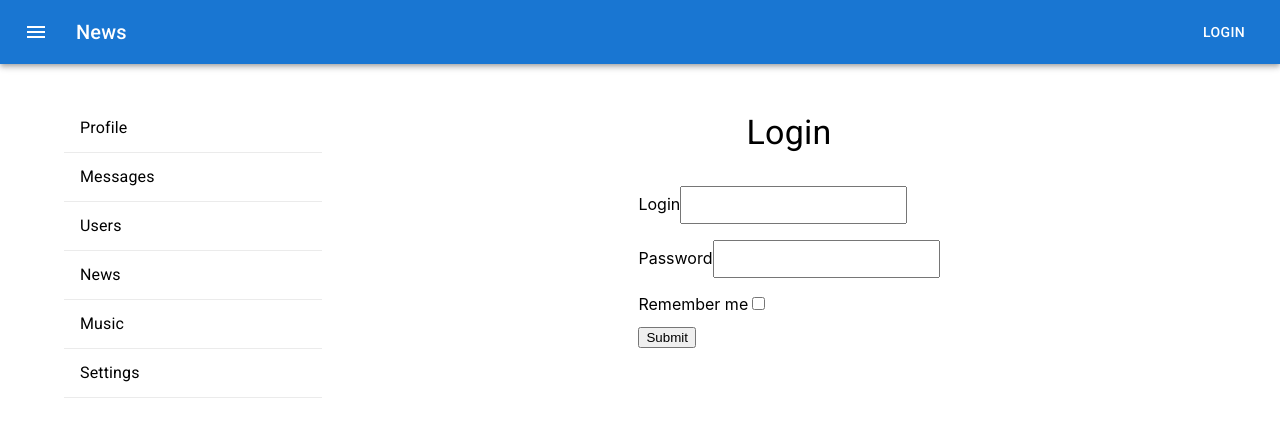
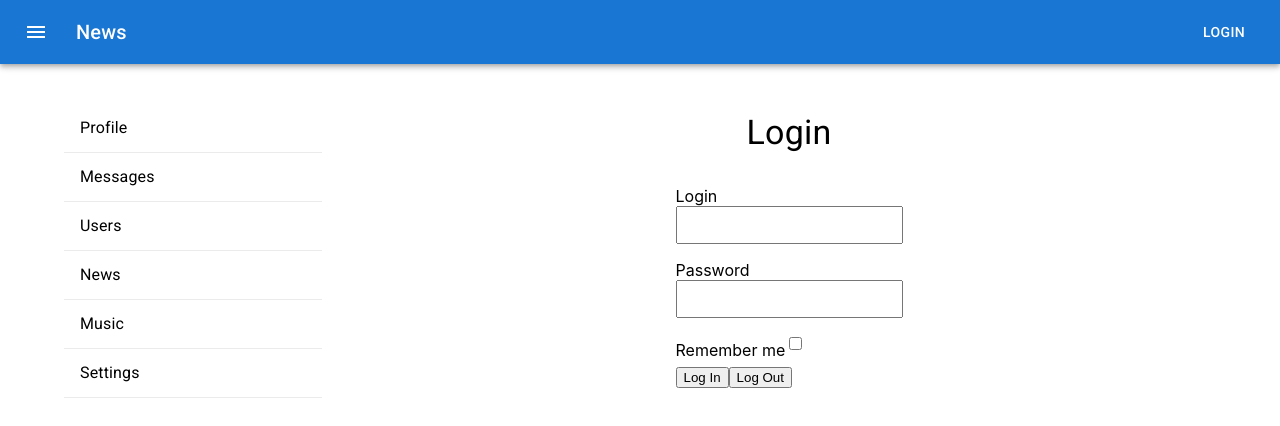
Before and after one commit to Alex-Sapon/social_network, a React (Create React App) app: page /login in a window 1280 px wide. Shown: the top 426 px of the page. Built offline with nearby package versions, Linux system fonts and the light colour scheme; no server answers.

Commit message:
feat: add logout to the Login comonent

```diff
--- a/src/API/api.ts
+++ b/src/API/api.ts
@@ -6,7 +6,7 @@ const instance = axios.create({
     withCredentials: true,
     baseURL: 'https://social-network.samuraijs.com/api/1.0/',
     headers: {
-        'API-KEY': '483934c0-f61b-47e1-9d9d-0413157bcd41'
+        'api-key': '483934c0-f61b-47e1-9d9d-0413157bcd41'
     },
 });
 
@@ -95,6 +95,9 @@ export const authAPI = {
         return instance.get<IResponse<IAuthData>>(`auth/me`);
     },
     logIn(email: string, password: string, rememberMe: boolean, captcha: boolean) {
-        return instance.post<IResponse<{ userId: string }>>('auth/login', {email, password, rememberMe, captcha});
+        return instance.post<IResponse<{ userId: number }>>('auth/login', {email, password, rememberMe, captcha});
+    },
+    logOut() {
+        return instance.delete<IResponse>('/auth/login');
     },
 };
--- a/src/components/Login/Login.tsx
+++ b/src/components/Login/Login.tsx
@@ -2,7 +2,7 @@ import {Box, Typography} from '@mui/material';
 import {Field, Form, InjectedFormProps, reduxForm} from 'redux-form';
 import {FC} from 'react';
 import {useDispatch} from 'react-redux';
-import {getLoginUserData} from '../../redux/auth-reducer';
+import {getLoginUserData, getLogoutUser} from '../../redux/auth-reducer';
 
 type FormDataType = {
     login: string
@@ -11,21 +11,29 @@ type FormDataType = {
 }
 
 const LoginForm: FC<InjectedFormProps<FormDataType>> = ({handleSubmit}) => {
+
+    const dispatch = useDispatch();
+
+    const handleLogout = () => {
+        dispatch(getLogoutUser());
+    }
+
     return (
         <Form onSubmit={handleSubmit}>
-            <div>
+            <div style={{display: 'flex', flexDirection: 'column'}}>
                 <label htmlFor="login">Login</label>
                 <Field name="login" component="input" type="text"/>
             </div>
-            <div>
+            <div style={{display: 'flex', flexDirection: 'column'}}>
                 <label htmlFor="password">Password</label>
-                <Field name="password" component="input" type="text"/>
+                <Field name="password" component={'input'} type="text"/>
             </div>
-            <div>
+            <div style={{display: 'flex', alignItems: 'center'}}>
                 <label htmlFor="rememberMe">Remember me</label>
-                <Field name="rememberMe" component="input" type="checkbox"/>
+                <Field name="rememberMe" component={'input'} type={'checkbox'}/>
             </div>
-            <button type={'submit'}>Submit</button>
+            <button type={'submit'}>Log In</button>
+            <button type={'submit'} onClick={handleLogout}>Log Out</button>
         </Form>
     )
 };
--- a/src/components/Users/Users.tsx
+++ b/src/components/Users/Users.tsx
@@ -28,8 +28,9 @@ export const Users: FC<UsersTypeProps> = props => {
             <Stack spacing={2} sx={{m: '1rem 0rem 2rem', alignItems: 'center'}}>
                 <Pagination count={totalUsersCount} page={currentPage} onChange={onChangePageHandler}/>
             </Stack>
-            {isFetching && <Preloader className={styles.preloader} stylePreloader={styles.preloader}/>}
-            <List>
+            {isFetching
+                ? <Preloader className={styles.preloader} stylePreloader={styles.preloader}/>
+                : <List>
                     {users.map(user =>
                         <User
                             key={user.id}
@@ -38,7 +39,7 @@ export const Users: FC<UsersTypeProps> = props => {
                             follow={follow}
                             unfollow={unfollow}
                         />)}
-            </List>
+                </List>}
         </div>
     );
 };
--- a/src/redux/auth-reducer.ts
+++ b/src/redux/auth-reducer.ts
@@ -24,16 +24,17 @@ export const authReducer = (state: AuthStateType = initialState, action: AuthAct
         case 'SET-AUTH-USER':
             return {...state, ...action.payload, isAuth: true};
         case 'SET-LOGIN-USER':
-            return {
-                ...state,
-            }
+            return {...state, ...action.payload}
+        case 'SET-LOGOUT-USER':
+            return {...state}
         default:
             return state;
     }
 };
 
 export type AuthActionsType = ReturnType<typeof setAuthUserData>
-    | ReturnType<typeof setLoginUserData>;
+    | ReturnType<typeof setLoginUserData>
+    | ReturnType<typeof setLogoutUser>;
 
 export const setAuthUserData = (id: number, login: string, email: string) => ({
     type: 'SET-AUTH-USER',
@@ -52,6 +53,7 @@ export const setLoginUserData = (email: string, password: string, rememberMe: bo
         captcha,
     }
 }) as const;
+export const setLogoutUser = () => ({type: 'SET-LOGOUT-USER'}) as const;
 
 
 export const getAuthUserData = (): AppThunk => (dispatch: ThunkDispatchType) => {
@@ -70,3 +72,9 @@ export const getLoginUserData = (email: string, password: string, rememberMe: bo
         }
     })
 }
+
+export const getLogoutUser = (): AppThunk => (dispatch: ThunkDispatchType) => {
+  authAPI.logOut().then(res => {
+      dispatch(setLogoutUser());
+  })
+}
```
Lines whose indentation alone changed are shown as unchanged.
